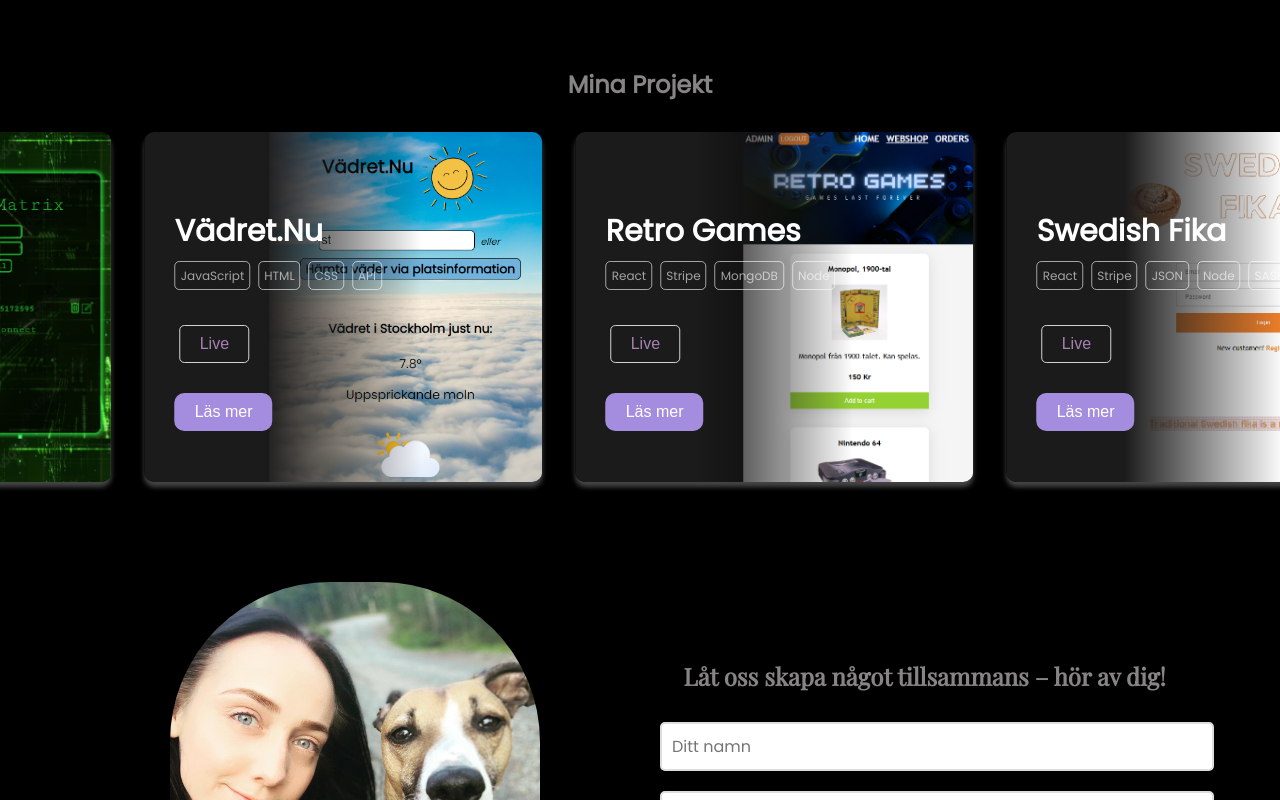
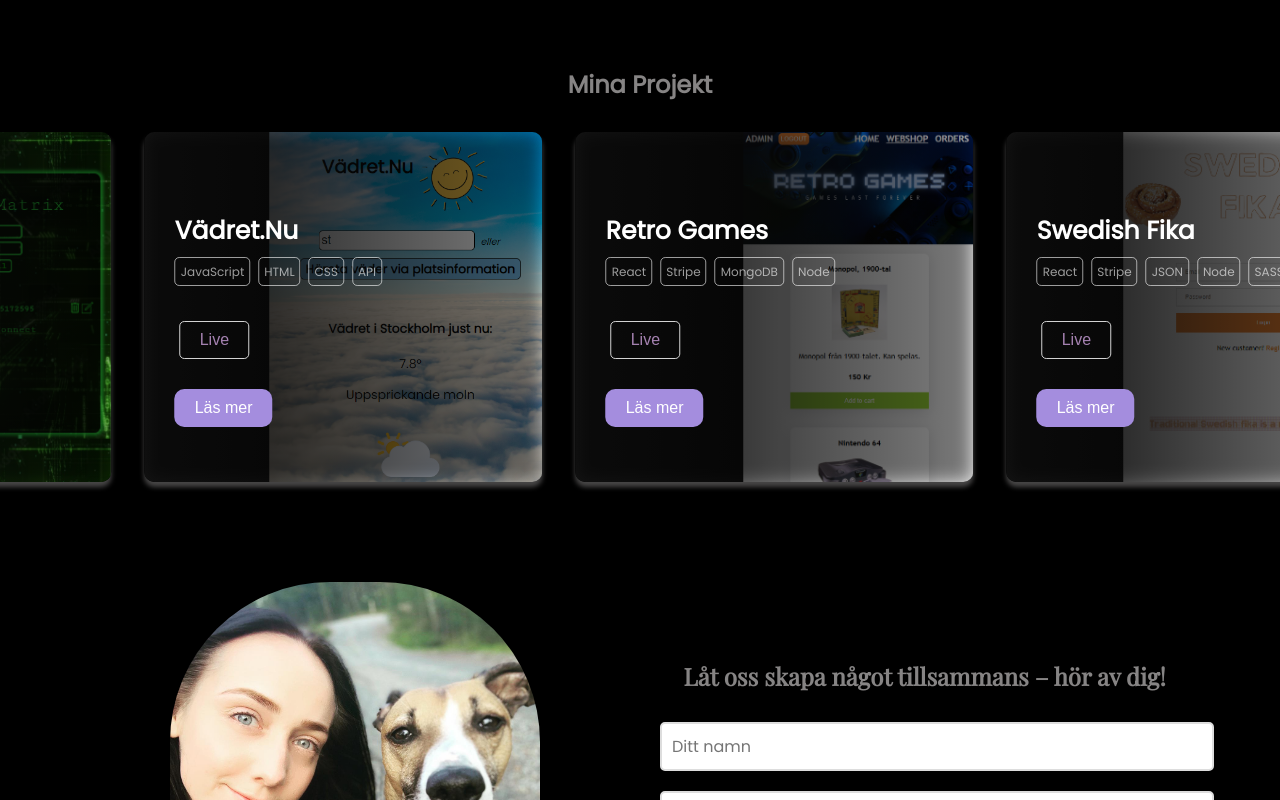
Before and after one commit to lindelind/portfolio, a React (Vite) app in the folder client/: page / in a window 1280 px wide. Shown: the part 1940-2740 px from the top of the page. Built offline with nearby package versions, Linux system fonts and the light colour scheme.

Commit message:
fixed some styling

```diff
--- a/client/src/components/Footer.tsx
+++ b/client/src/components/Footer.tsx
@@ -1,4 +1,5 @@
 
+import { PageContainer } from "../styledComponents/components/Layout/StyledLayout";
 import { StyledFooter } from "../styledComponents/Footer";
 import { StyledIcon } from "../styledComponents/Icons";
 import { ChangeLanguage } from "./ChangeLanguage";
@@ -31,7 +32,9 @@ export const Footer = () => {
           </a>
         </StyledIcon>
       </StyledFooter>
-      <ChangeLanguage />
+      <PageContainer>
+        <ChangeLanguage />
+      </PageContainer>
     </>
   );
 };
--- a/client/src/components/Projects.tsx
+++ b/client/src/components/Projects.tsx
@@ -10,6 +10,33 @@ import { PrimaryButton, SecondaryButton } from "../styledComponents/Button";
 import { Modal } from "antd";
 import { useState } from "react";
 import { useTranslation } from "react-i18next";
+import { Description } from "../styledComponents/Description";
+import { styled } from "styled-components";
+import { t } from "i18next";
+
+// Anpassad modal med mörk bakgrund
+const StyledModal = styled(Modal)`
+  .ant-modal-content {
+    background-color: #1e1e1e; /* Mörk bakgrund */
+    color: white; /* Vit text */
+    border-radius: 10px;
+  }
+
+  .ant-modal-header {
+    background-color: #1e1e1e; /* Mörkare header */
+    color: white;
+    border-bottom: none;
+  }
+
+  .ant-modal-title {
+    color: white;
+    font-size: 25px;
+  }
+
+  .ant-modal-close-x {
+    color: white;
+  }
+`;
 
 
 
@@ -22,7 +49,9 @@ type Project = {
 };
 
 
+
 const projects: Project[] = [
+
   {
     image: "/images/matrix.png",
     title: "Matrix",
@@ -77,7 +106,7 @@ const projects: Project[] = [
     image: "/images/hittavet-pic.png",
     title: "HittaVet",
     tags: ["React", "Typescript", "Node", "Firebase"],
-    description: "ExamensArbete Medieinstitutet",
+    description: t("projects.hittavet_description"),
     url: "https://hittavet-c3cf4.web.app",
   },
 ];
@@ -121,6 +150,8 @@ export const Projects = () => {
     setModalContent(null);
   };
 
+
+
   return (
     <>
       <Swiper {...swiperConfig}>
@@ -142,27 +173,20 @@ export const Projects = () => {
         ))}
       </Swiper>
 
-      <Modal
+      <StyledModal
         title={modalContent ? modalContent.title : ""}
         open={open}
         onCancel={handleCancel}
         footer={null}
       >
-        <p>{modalContent?.description}</p>
-        <p>
-          <strong>Tags:</strong> {modalContent?.tags.join(", ")}
-        </p>
-        {modalContent?.url && (
-          <p>
-            <a
-              href={modalContent.url}
-              target="_blank"
-            >
-              Länk till projektet
-            </a>
-          </p>
-        )}
-      </Modal>
-    </>
-  );
-};
+        <Tags tags={modalContent?.tags} />
+        <br />
+        <Description description={modalContent?.description} />
+        <br />
+        <SecondaryButton>
+          <a href={modalContent?.url}>Live</a>
+        </SecondaryButton>
+      </StyledModal>
+          </>
+      );
+    };
--- a/client/src/locales/sv/translation.json
+++ b/client/src/locales/sv/translation.json
@@ -17,7 +17,8 @@
 },
   "projects": {
     "heading": "Mina Projekt",
-    "read_more": "Läs mer"
+    "read_more": "Läs mer",
+    "hittavet_description": "Examensarbete. Byggde frontend i React, backend i Node. Firebase för databas och authentisering. Använde Googles Places Api samt ett UI bibliotek(Ant design)"
   },
   "contact": {
     "heading": "Kontakt",
--- a/client/src/pages/Home.tsx
+++ b/client/src/pages/Home.tsx
@@ -93,6 +93,7 @@ const AboutMe: React.FC = () => {
             </LeftColumn>
             <InteractiveBox>
               <DragAndDropIcons />
+              <p>Try moving us around</p>
             </InteractiveBox>
           </StackedLayout>
         )}
--- a/client/src/styledComponents/ProjectBanner.tsx
+++ b/client/src/styledComponents/ProjectBanner.tsx
@@ -10,7 +10,7 @@ const StyledContainer = styled.div<ProjectBannerProps>`
   display: flex;
   border-radius: 10px;
   box-shadow: rgba(204, 201, 201, 0.35) 0px 5px 5px;
-  background-image: linear-gradient(90deg, rgb(28, 27, 27) 30%, transparent 70%),
+  background-image: linear-gradient(90deg, rgb(22, 22, 22) 0%, transparent 100%),
     url(${(props) => props.$image});
   background-size: contain;
   background-repeat: no-repeat;
@@ -18,7 +18,30 @@ const StyledContainer = styled.div<ProjectBannerProps>`
   width: 95%;
   margin: 10px auto;
   cursor: grab;
+  position: relative;
+  overflow: hidden;
 
+  /* Front layer - initial blurred and faded background */
+  &::before {
+    content: "";
+    position: absolute;
+    top: 0;
+    left: 0;
+    right: 0;
+    bottom: 0;
+    background: rgba(0, 0, 0, 0.5); /* Dark semi-transparent overlay */
+    filter: blur(9px); /* Apply blur */
+    z-index: 1; /* Ensure overlay is on top of the image */
+    transition: all 0.3s ease;
+  }
+
+  /* Reveal the image on hover */
+  &:hover::before {
+    filter: blur(0); /* Remove blur */
+    background: rgba(0, 0, 0, 0); /* Make the overlay fully transparent */
+  }
+
+  /* Ensure children content is above the overlay */
   & > div {
     display: flex;
     flex-direction: column;
@@ -26,10 +49,11 @@ const StyledContainer = styled.div<ProjectBannerProps>`
     align-items: flex-start;
     padding-left: 10px;
     margin: 20px;
+    z-index: 2;
+  }
 
-  }
+
 `;
-
 
 export const ProjectBanner = (props: ProjectBannerProps) => {
   return (
--- a/client/src/styledComponents/Title.tsx
+++ b/client/src/styledComponents/Title.tsx
@@ -1,7 +1,7 @@
 import styled from "styled-components";
 
 export const StyledTitle = styled.div`
-  font-size: 30px;
+  font-size: 25px;
   font-weight: 600;
   color: white;
   margin-top: 25px;
```
